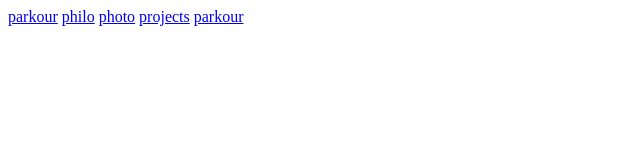
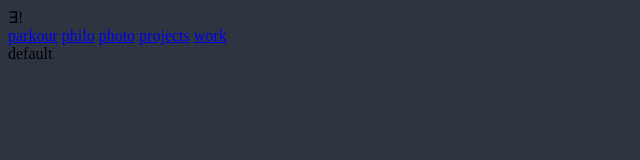
Before and after one commit to lewardo/lewardo.github.io, a plain HTML site: page index.html in a window 1280 px wide. Shown: the whole page, without its empty margins (0-640 px from the left). Drawn offline with Linux system fonts and the light colour scheme.

Commit message:
added favicon and structure

```diff
--- a/index.html
+++ b/index.html
@@ -8,39 +8,51 @@
     <meta name="keywords" content="Edouard Levasseur, portfolio, web development, projects, skills">
     <meta name="author" content="Edouard Levasseur">
 
-    <link rel="icon" type="image/png" href="favicon.png" >
+    <link rel="icon" type="image/png" href="assets/favicon.png" >
 
     <title>Portfolio &mdash; Edouard Levasseur</title>
 
-    <!-- <link rel="stylesheet" href="css/preload.css"> -->
+    <link rel="stylesheet" href="css/styles.css">
 
     <script type="text/javascript">
-        if (window.location.search[1] === '/') {
-            href = window.location.search.slice(1)
+        if (window.location.search[1] === '/') href = window.location.search.slice(1);
+        else href = 'default';
 
-            fetch(`./html/${href}.html`).then(response => {
+        fetch(`html/${href}.html`).then(response => {
             if (!response.ok) throw new Error('Network error');
             return response.text();
         }).then(html => {
             document.getElementById('content').innerHTML = html;
             window.history.replaceState({ path: href }, '', href);
         })
-        }
     </script>
 
     <script defer src="https://cdn.jsdelivr.net/npm/motion@latest/dist/motion.min.js"></script>
     <script defer src="js/main.js"></script>
 </head>
 <body>
-    <section id="overlay"></section>
-    <section>
+    <section id="overlay" class="overlay">
+        <div class="overlay__logo"></div>
+        <div class="overlay__container">
+            <div class="overlay__content">
+                &exist;!
+            </div>
+        </div>
+    </section>
+
+    <section id="menu" class="menu">
+        <div id="naviagtion" class="menu__navigation">
             <a href="parkour">parkour</a>
             <a href="philosophy">philo</a>
             <a href="photography">photo</a>
             <a href="projects">projects</a>
-        <a href="parkour">parkour</a>
+            <a href="work">work</a>
+        </div>
     </section>
 
+
+    <section class="content">
         <main id="content"></main>
+    </section>
 </body>
 </html>
--- a/js/main.js
+++ b/js/main.js
@@ -1,6 +1,6 @@
 function loadContent(path, push = false) {
-    fetch(`./html/${path}.html`).then(response => {
-        if (!response.ok) throw new Error('Network response was not ok');
+    fetch(`html/${path}.html`).then(response => {
+        if (!response.ok) throw new Error('Network error');
         return response.text();
     }).then(html => {
         document.getElementById('content').innerHTML = html;
```
Also changed, not shown: assets/favicon.png (added), css/global.css (deleted), css/styles.css (renamed from css/preload.css). Lines whose indentation alone changed are shown as unchanged.
